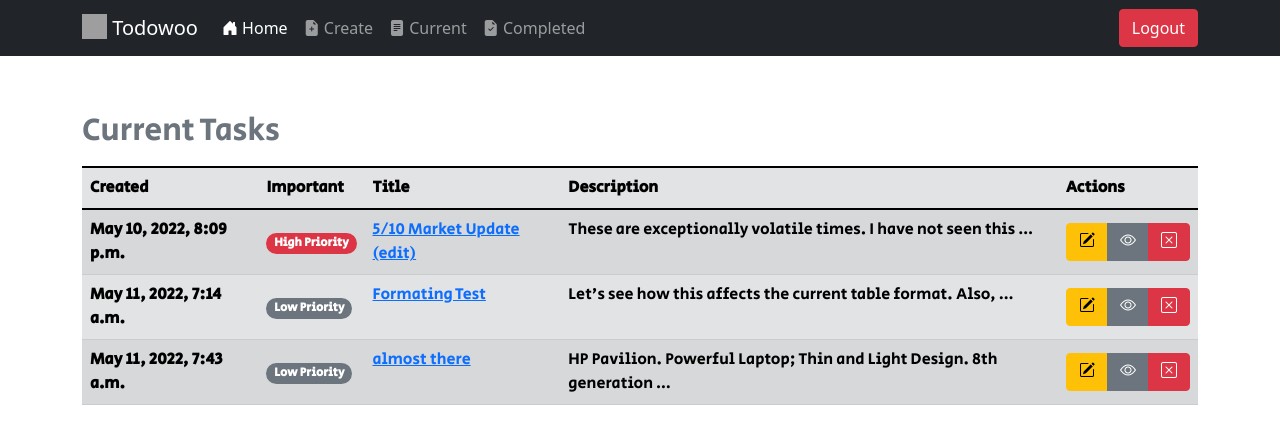
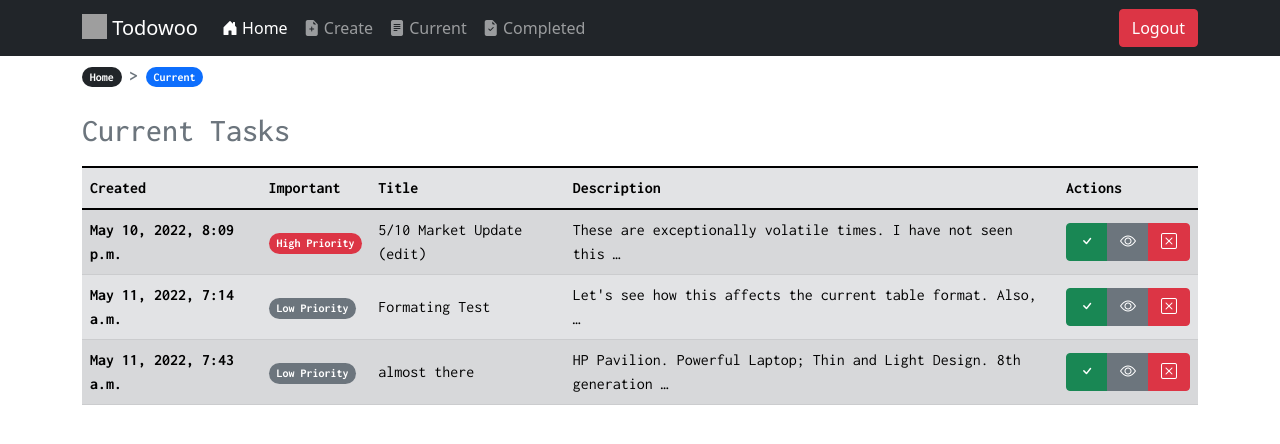
Before and after one commit to dsmxyz/django4-todo-list, a Django app: page /current/ in a window 1280 px wide. Shown: the top 444 px of the page. Run offline with Django 4.2, Linux system fonts and the light colour scheme; a user stored in the database is signed in; data comes from the database, SQL or seed files in the repository; both versions use the stored data as it was after the commit; grey boxes are pictures that could not be loaded.

Commit message:
more currenttodo styling

```diff
--- a/todo/templates/todo/base.html
+++ b/todo/templates/todo/base.html
@@ -15,14 +15,14 @@
 
     <link rel="preconnect" href="https://fonts.googleapis.com">
     <link rel="preconnect" href="https://fonts.gstatic.com" crossorigin>
-    <link href="https://fonts.googleapis.com/css2?family=Secular+One&display=swap" rel="stylesheet">
+    <link href="https://fonts.googleapis.com/css2?family=Inconsolata:wght@400;500;600;700;800&display=swap" rel="stylesheet">
 
     <!-- Browser tab title -->
-    <title>Base.html</title>
+    <title>{% block title %}Base.html{% endblock %}</title>
   </head>
   <body>
     {% include 'todo/navbar.html' %}
-    <div class="container-md" style="font-family: 'Secular One', sans-serif; font-weight: 100;">
+    <div class="container-md" style="font-family: 'Inconsolata', sans-serif; font-weight: 400;">
         {% block content %}
         {% endblock %}
     </div>
--- a/todo/templates/todo/currenttodos.html
+++ b/todo/templates/todo/currenttodos.html
@@ -1,8 +1,17 @@
 {% extends "todo/base.html" %}
 {% load static %}
 
+{% block title %}Current Tasks{% endblock %}
+
 {% block content %}
-<div class="row justify-content-md-center mt-5">
+<nav class="mt-2" style="--bs-breadcrumb-divider: '>'; font-weight: 800;" aria-label="breadcrumb">
+  <ol class="breadcrumb">
+    <li class="breadcrumb-item"><a href="{% url 'home' %}"><span class="badge rounded-pill bg-dark">Home</span></a></li>
+    <li class="breadcrumb-item active"><span class="badge rounded-pill bg-primary">Current</span></li>
+  </ol>
+</nav>
+
+<div class="row justify-content-md-center mt-3">
     <div class="col-md">
         <div class="table-responsive-md">
             <table class="table table-secondary table-striped table-hover caption-top">
@@ -18,17 +27,17 @@
                 </thead>
                 <tbody>
                     {% for todo in todos %}
-                    <tr>
+                    <tr class="align-middle">
                         <th scope="row">{{ todo.created }}</th>
-                        <td class="align-middle">{% if todo.important %}<span class="badge rounded-pill bg-danger">High Priority</span>{% else %}<span class="badge rounded-pill bg-secondary">Low Priority</span>{% endif %}</td>
-                        <td><a href="{% url 'viewtodo' todo.id %}">{{ todo.title }}</a></td>
+                        <td>{% if todo.important %}<span class="badge rounded-pill bg-danger">High Priority</span>{% else %}<span class="badge rounded-pill bg-secondary">Low Priority</span>{% endif %}</td>
+                        <td>{{ todo.title }}</td>
                         <td>{{ todo.description|truncatewords:10 }}</td>
-                        <td class="align-middle">
+                        <td>
                             <div class="btn-group" role="group">
-                            <button class="btn btn-warning" type="button"><i class="bi bi-pencil-square"></i></button>
-                            <button class="btn btn-secondary" type="button"><i class="bi bi-eye"></i></button>
+                            <button class="btn btn-success" type="button"><i class="bi bi-check"></i></button>
+                            <a href="{% url 'viewtodo' todo.id %}" class="btn btn-secondary" type="button"><i class="bi bi-eye"></i></a>
                             <button class="btn btn-danger" type="button"><i class="bi bi-x-square"></i></button>
-                        </div>
+                            </div>
                         </td>
                     </tr>
                     {% endfor %}
--- a/todo/views.py
+++ b/todo/views.py
@@ -91,7 +91,7 @@ def deletetodo(request, todo_pk):
     todo = get_object_or_404(Todo, pk=todo_pk, user=request.user)
     if request.method == 'POST':
         todo.delete()
-        return redirect('curenttodos')
+        return redirect('currenttodos')
 
 @login_required
 def completedtodos(request):
```
Also changed, not shown: todo/templates/todo/viewtodo.html (+11 -2 lines), db.sqlite3.
